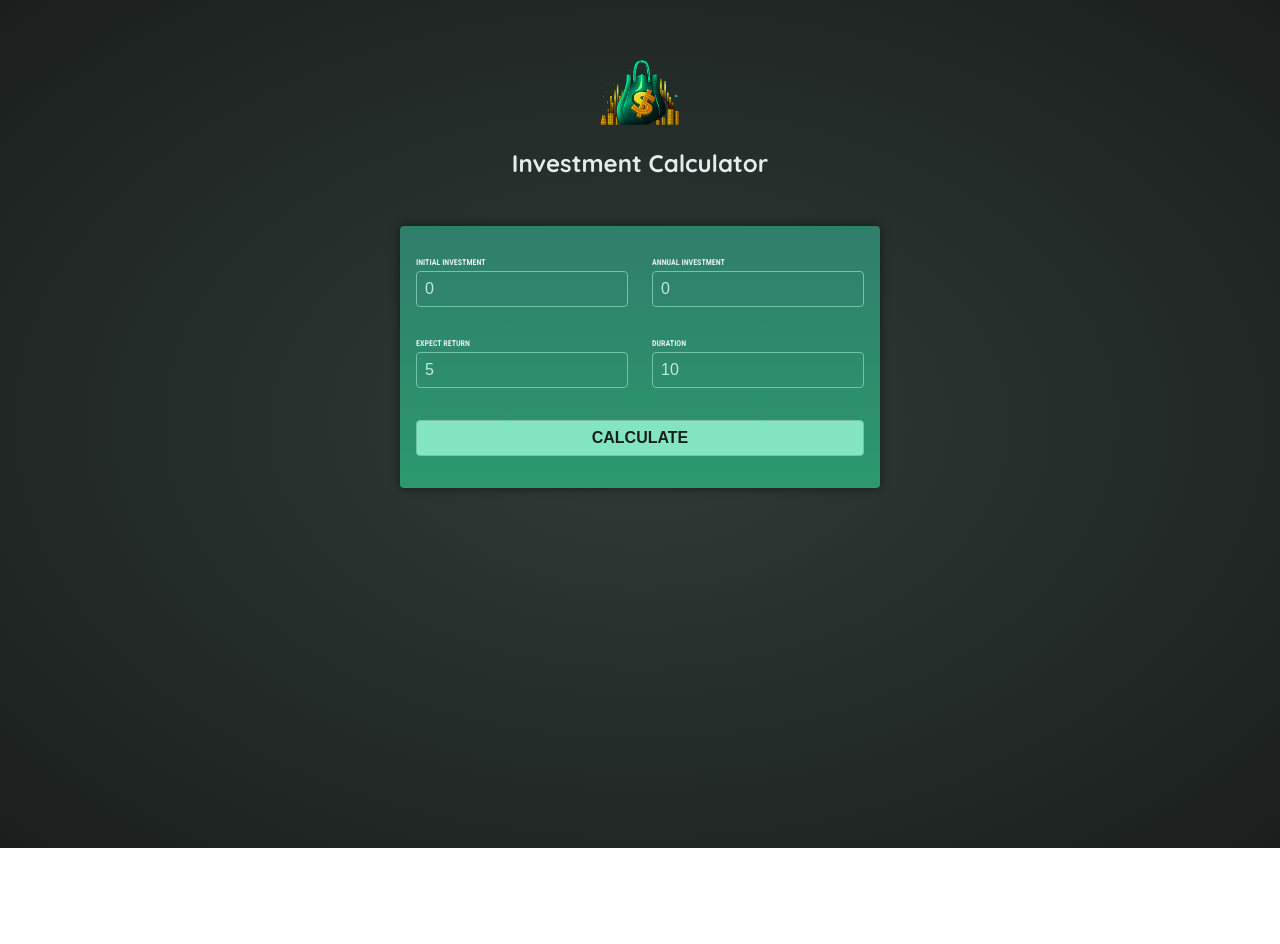
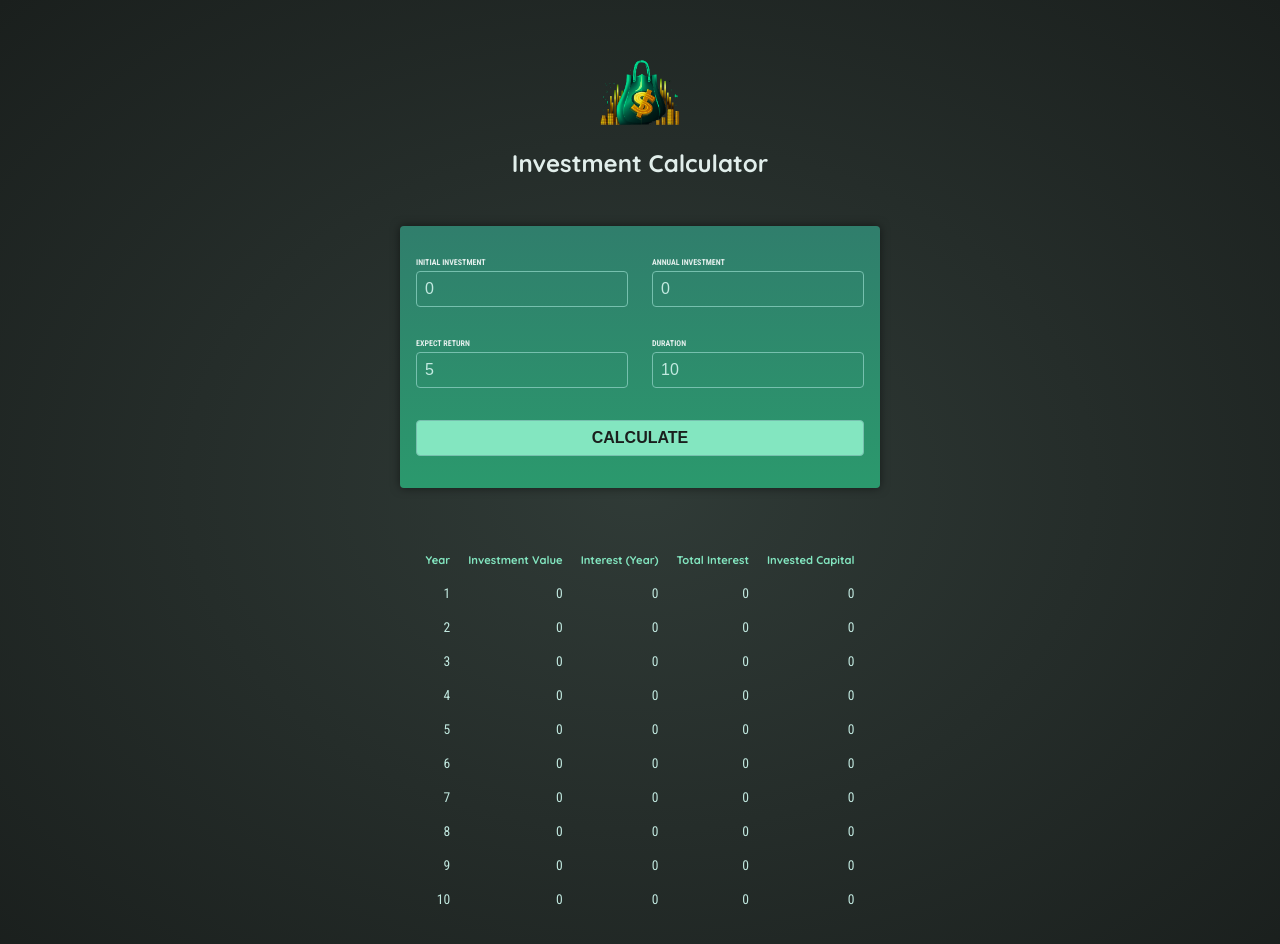
Before and after one commit to Victtor-777/Investment-Calculator, an Angular app: page / in a window 1280 px wide. Both pictures are taken after a click on the button "CALCULATE". Shown: the top 944 px of the page. Before the commit the page ends 848 px from the top, so only its background shows below. Built offline with nearby package versions, Linux system fonts and the light colour scheme.

Commit message:
Mostrando a tabela com os resultados

```diff
--- a/src/app/app.component.html
+++ b/src/app/app.component.html
@@ -1,2 +1,3 @@
 <app-header />
 <app-user-input (calculate)="onCalculateInvestmentResults($event)" />
+<app-investment-reasults [results]="resultsData" />
--- a/src/app/app.component.ts
+++ b/src/app/app.component.ts
@@ -1,20 +1,26 @@
 import { Component } from '@angular/core';
 import { HeaderComponent } from './header/header.component';
 import { UserInputComponent } from './user-input/user-input.component';
+import { InvestmentInput } from './investment-input.model';
+import { InvestmentReasultsComponent } from './investment-reasults/investment-reasults.component';
 
 @Component({
   selector: 'app-root',
   standalone: true,
-  imports: [HeaderComponent, UserInputComponent],
+  imports: [HeaderComponent, UserInputComponent, InvestmentReasultsComponent],
   templateUrl: './app.component.html',
 })
 export class AppComponent {
-  onCalculateInvestmentResults(data: {
-    initialInvestment: number;
-    duration: number;
-    expectedReturn: number;
+  resultsData?: {
+    year: number;
+    interest: number;
+    valueEndOfYear: number;
     annualInvestment: number;
-  }) {
+    totalInterest: number;
+    totalAmountInvested: number;
+  }[];
+
+  onCalculateInvestmentResults(data: InvestmentInput) {
     const { annualInvestment, duration, expectedReturn, initialInvestment } =
       data;
     const annualData = [];
@@ -36,6 +42,6 @@
       });
     }
 
-    return console.log(annualData);
+    this.resultsData = annualData;
   }
 }
--- /dev/null
+++ b/src/app/investment-input.model.ts
@@ -0,0 +1,6 @@
+export interface InvestmentInput {
+  initialInvestment: number;
+  duration: number;
+  expectedReturn: number;
+  annualInvestment: number;
+}
--- /dev/null
+++ b/src/app/investment-reasults/investment-reasults.component.css
@@ -0,0 +1,19 @@
+table {
+  max-width: 50rem;
+  margin: 2rem auto;
+  padding: 1rem;
+  table-layout: fixed;
+  border-spacing: 1rem;
+  text-align: right;
+}
+
+table thead {
+  font-size: 0.7rem;
+  color: #83e6c0;
+}
+
+table tbody {
+  font-family: "Roboto Condensed", sans-serif;
+  font-size: 0.85rem;
+  color: #c2e9e0;
+}
--- /dev/null
+++ b/src/app/investment-reasults/investment-reasults.component.html
@@ -0,0 +1,26 @@
+@if (!results) {
+<p class="center">Please enter some values and press "Calculate"</p>
+} @else {
+<table>
+  <thead>
+    <tr>
+      <th>Year</th>
+      <th>Investment Value</th>
+      <th>Interest (Year)</th>
+      <th>Total Interest</th>
+      <th>Invested Capital</th>
+    </tr>
+  </thead>
+  <tbody>
+    @for (result of results; track result.year) {
+    <tr>
+      <td>{{ result.year }}</td>
+      <td>{{ result.valueEndOfYear }}</td>
+      <td>{{ result.interest }}</td>
+      <td>{{ result.totalInterest }}</td>
+      <td>{{ result.totalAmountInvested }}</td>
+    </tr>
+    }
+  </tbody>
+</table>
+}
```
Also changed, not shown: src/app/investment-reasults/investment-reasults.component.ts (added, +21 -0 lines), src/app/user-input/user-input.component.ts (+2 -6 lines).
